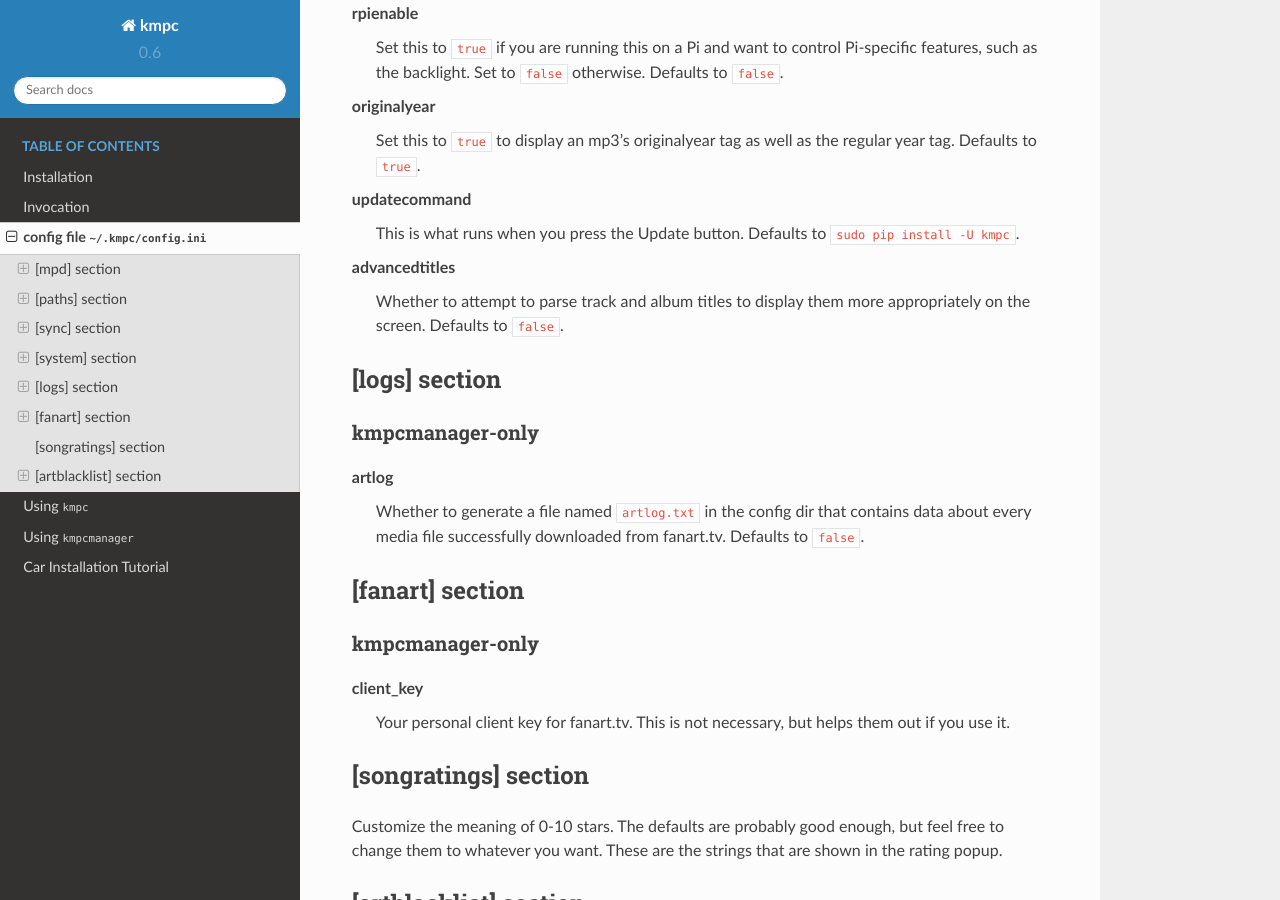
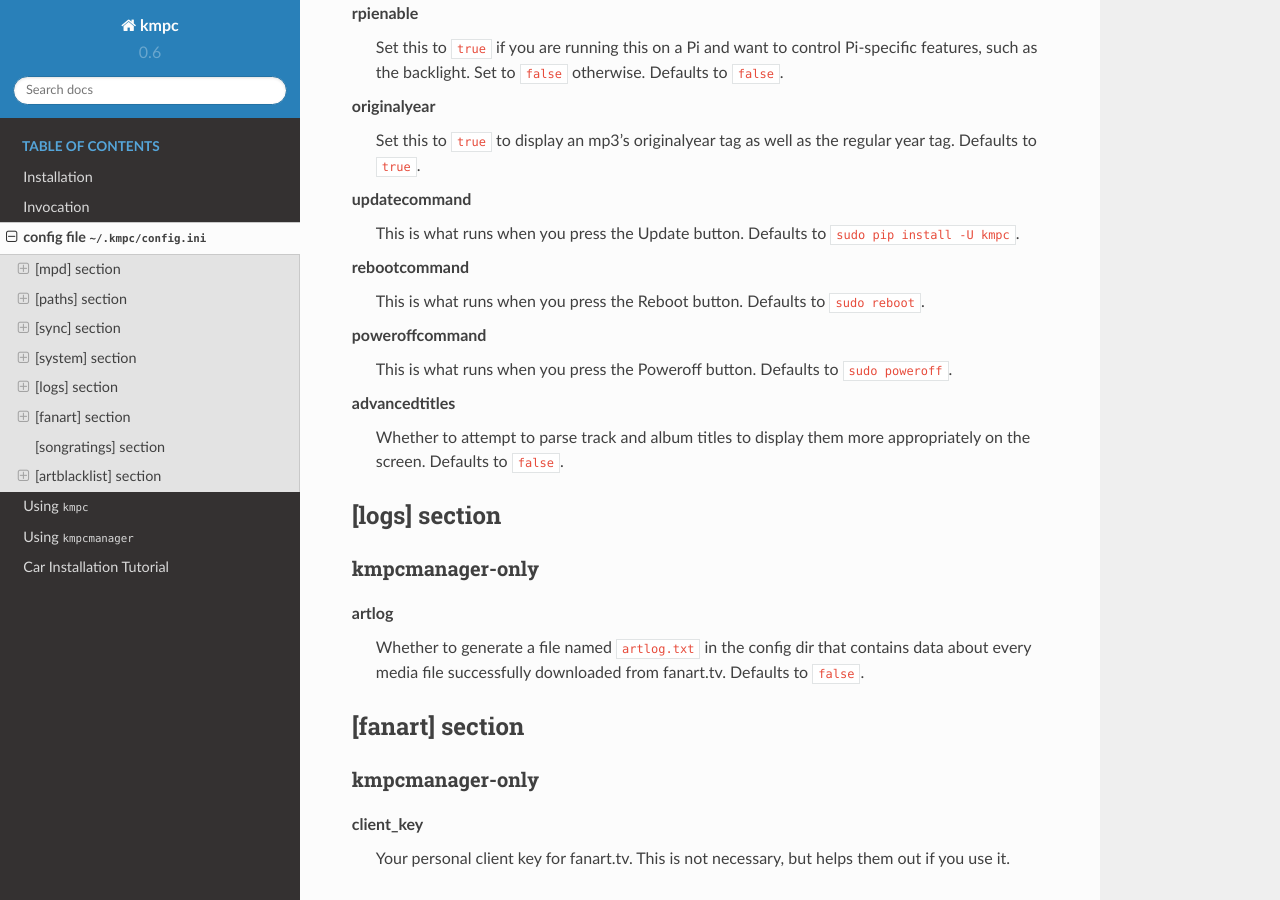
Before and after one commit to eratosthene/kmpc, a Sphinx documentation site: the page built from docs/config.rst, in a window 1280 px wide and 900 px high, scrolled down 1860 px. Built offline with Sphinx 7.4.7 and the Read the Docs theme 2.0.0, drawn with Linux system fonts in a browser that asks for light colours.

Commit message:
updating docs

```diff
--- a/CHANGELOG.rst
+++ b/CHANGELOG.rst
@@ -8,6 +8,8 @@
 0.6.3 - 2018-02-??
 ******************
 
+- Added new rebootcommand and poweroffcommand fields to config file to control
+  what those buttons do.
 - Added output from update command to popup on screen. (`issue #83
   <https://github.com/eratosthene/kmpc/issues/83>`_)
 - Fixed stdout popups to scroll correctly. (`issue #81
--- a/docs/config.rst
+++ b/docs/config.rst
@@ -88,6 +88,12 @@
 updatecommand
   This is what runs when you press the Update button. Defaults to ``sudo pip
   install -U kmpc``.
+rebootcommand
+  This is what runs when you press the Reboot button. Defaults to ``sudo
+  reboot``.
+poweroffcommand
+  This is what runs when you press the Poweroff button. Defaults to ``sudo
+  poweroff``.
 advancedtitles
   Whether to attempt to parse track and album titles to display them more
   appropriately on the screen. Defaults to ``false``.
```
